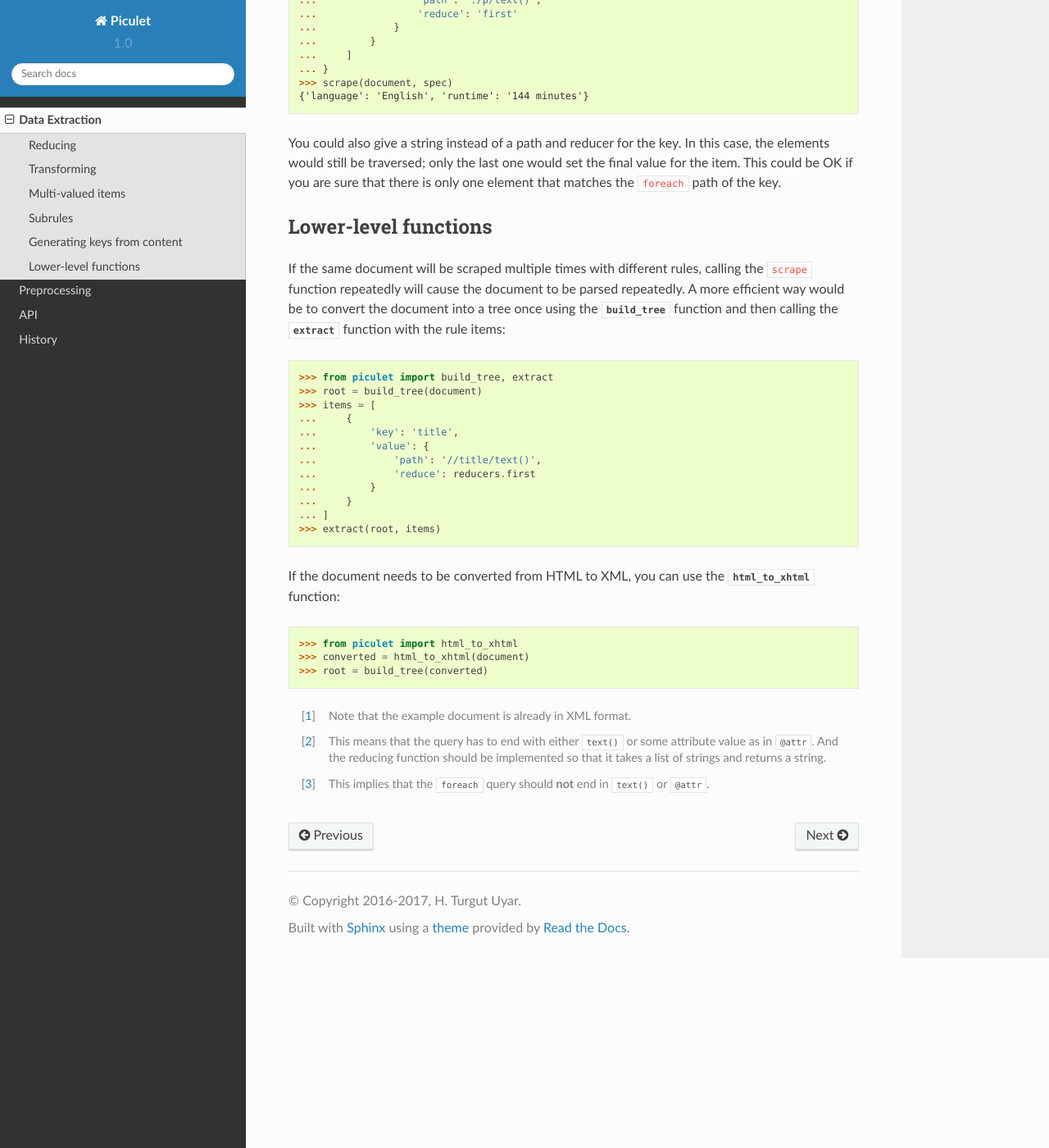
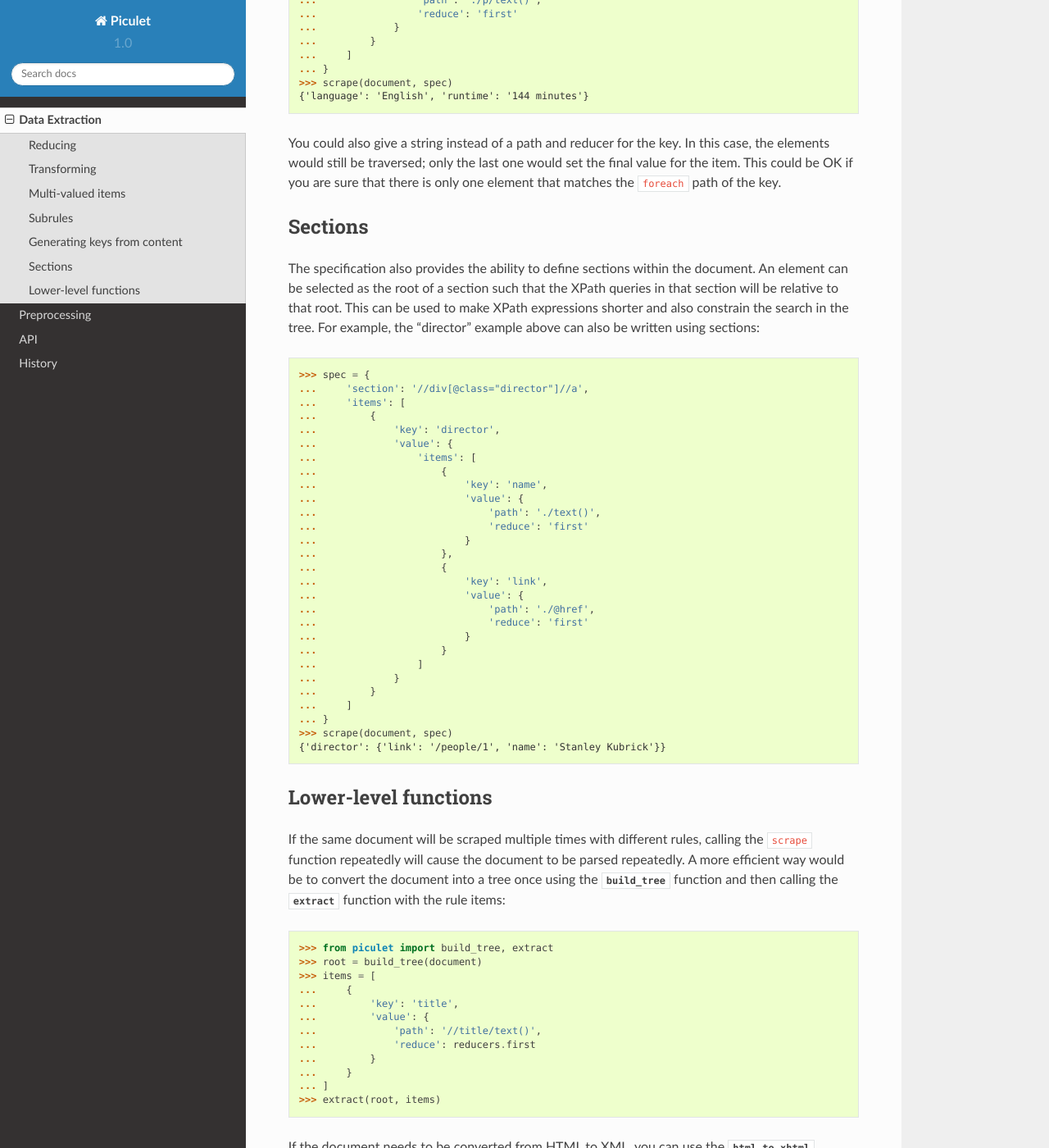
Before and after one commit to uyar/piculet, a Sphinx documentation site: the page built from docs/extract.rst, in a window 1280 px wide and 1400 px high, scrolled down 8983 px. Shown: the whole window at 82% size. Built offline with Sphinx 7.4.7 and the Read the Docs theme 2.0.0, drawn with Linux system fonts in a browser that asks for light colours.

Commit message:
Add documentation about sections

```diff
--- a/docs/extract.rst
+++ b/docs/extract.rst
@@ -493,6 +493,49 @@ In this case, the elements would still be traversed; only the last one would
 set the final value for the item. This could be OK if you are sure
 that there is only one element that matches the ``foreach`` path of the key.
 
+Sections
+--------
+
+The specification also provides the ability to define sections within
+the document. An element can be selected as the root of a section such that
+the XPath queries in that section will be relative to that root. This can be
+used to make XPath expressions shorter and also constrain the search
+in the tree. For example, the "director" example above can also be written
+using sections:
+
+.. code-block:: python
+
+   >>> spec = {
+   ...     'section': '//div[@class="director"]//a',
+   ...     'items': [
+   ...         {
+   ...             'key': 'director',
+   ...             'value': {
+   ...                 'items': [
+   ...                     {
+   ...                         'key': 'name',
+   ...                         'value': {
+   ...                             'path': './text()',
+   ...                             'reduce': 'first'
+   ...                         }
+   ...                     },
+   ...                     {
+   ...                         'key': 'link',
+   ...                         'value': {
+   ...                             'path': './@href',
+   ...                             'reduce': 'first'
+   ...                         }
+   ...                     }
+   ...                 ]
+   ...             }
+   ...         }
+   ...     ]
+   ... }
+   >>> scrape(document, spec)
+   {'director': {'link': '/people/1', 'name': 'Stanley Kubrick'}}
+
+
+
 Lower-level functions
 ---------------------
 
```
